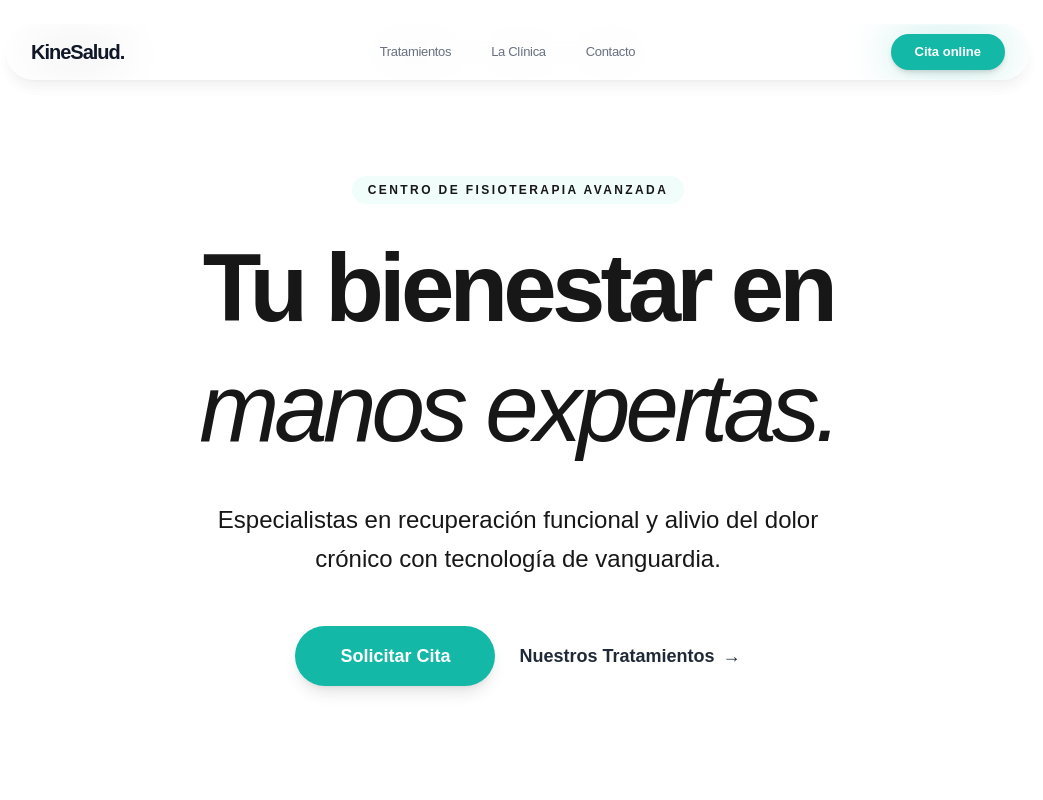
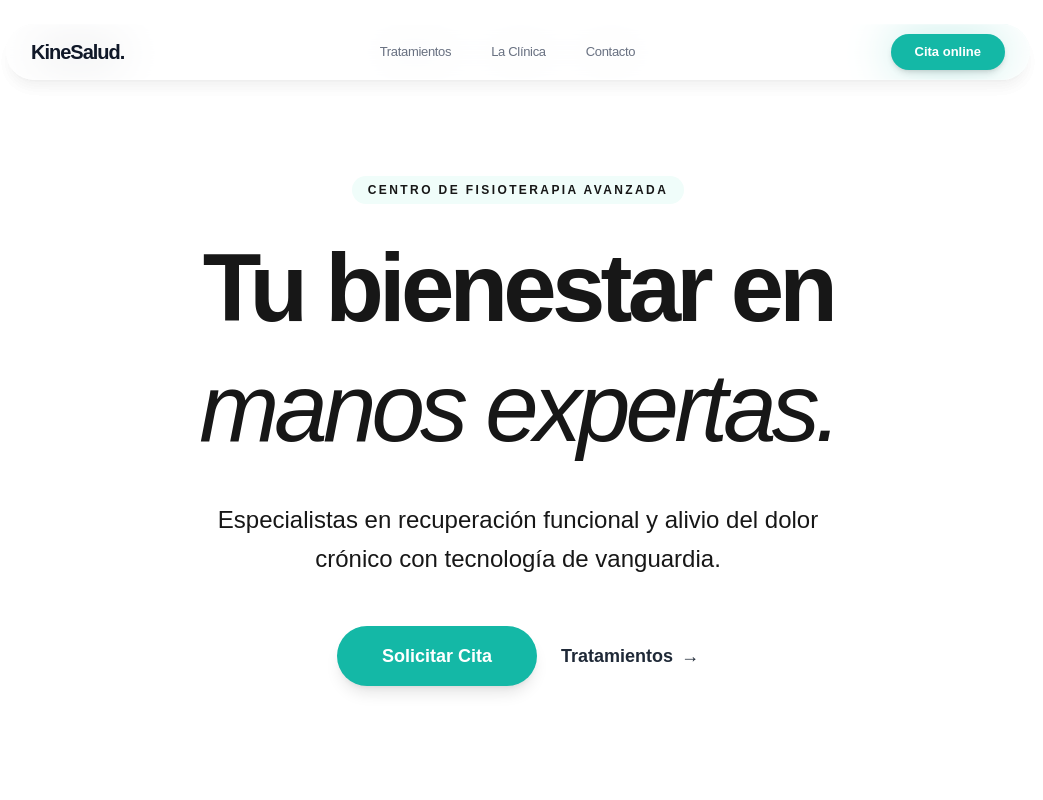
Before and after one commit to gernotroberto357zc-create/kinesalud, a Next.js app: page / in a window 1280 px wide. Shown: the top 800 px of the page, without its empty margins (122-1165 px from the left). Built offline with nearby package versions, Linux system fonts and the light colour scheme.

Commit message:
Design: colores fijos

```diff
--- a/app/page.tsx
+++ b/app/page.tsx
@@ -62,7 +62,7 @@ export default function Home() {
     className="font-semibold text-lg flex items-center gap-2 transition-colors cursor-pointer"
     style={{ color: '#1f2937' }} // Gris muy oscuro casi negro
   >
-    Nuestros Tratamientos
+     Tratamientos
     <span>→</span>
   </a>
 </div>
--- a/components/Footer.tsx
+++ b/components/Footer.tsx
@@ -39,7 +39,7 @@ const Footer = () => {
           <div>
             <h4 className="text-xs font-bold uppercase tracking-widest text-gray-400 mb-4">Dónde estamos</h4>
             <p className="text-sm text-gray-600 mb-2">Calle de Serracines 2</p>
-            <p className="text-sm text-gray-600 mb-4">28806, Alcalá de Henares</p>
+            <p className="text-sm text-gray-600 mb-4">28806, Alcalá de Henares </p>
             <p className="text-sm font-semibold text-blue-600">+34 918 838 775</p>
           </div>
         </div>
```
